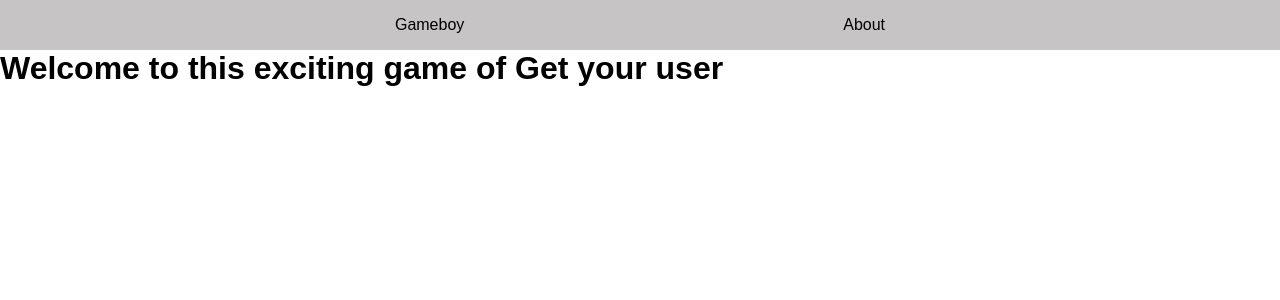
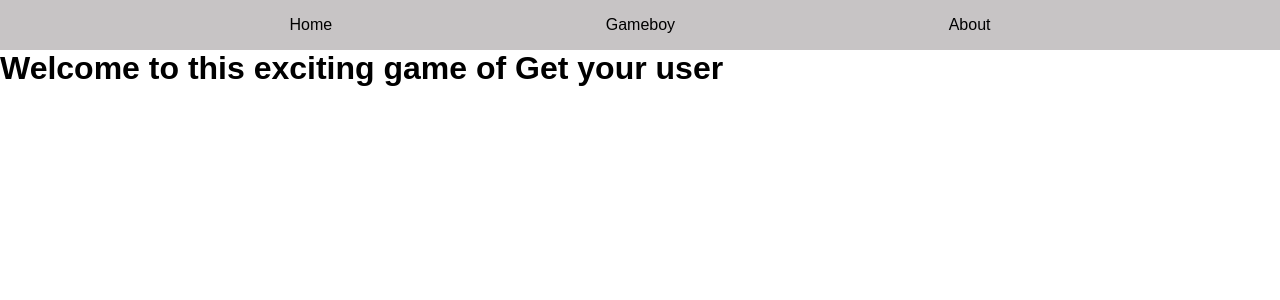
Before and after one commit to LadyLockheed/gameboy-get-users, a Next.js app: page / in a window 1280 px wide. Shown: the top 300 px of the page. Built offline with nearby package versions, Linux system fonts and the light colour scheme.

Commit message:
Add link in header for Home

```diff
--- a/src/app/Components/Header.tsx
+++ b/src/app/Components/Header.tsx
@@ -6,6 +6,9 @@ const Header = () => {
     <header className={styles.header}>
       <nav>
         <ul className={styles.links}>
+        <li>
+            <Link href="/" className={styles.link}>Home</Link>
+          </li>
           <li>
             <Link href="/gameboy" className={styles.link}>Gameboy</Link>
           </li>
```
